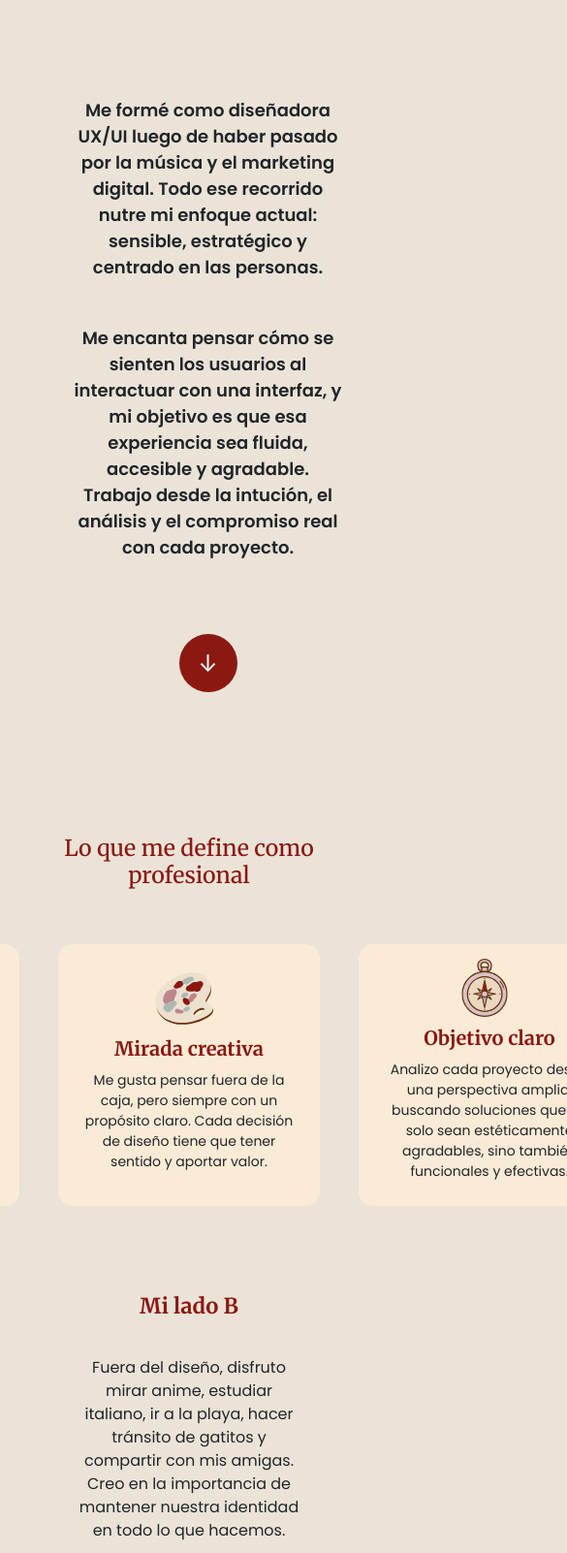
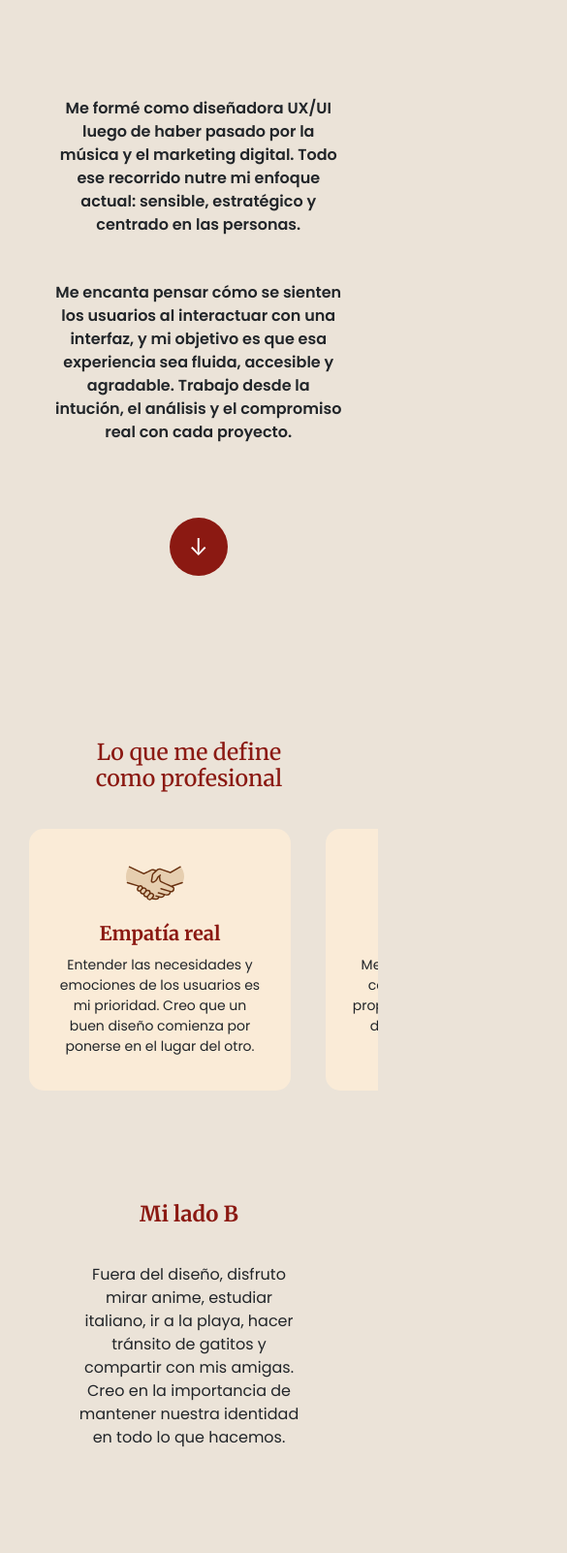
Before and after one commit to sabrird96/sabrird96.github.io, a website: page pages/sobre-mi.html in a window 390 px wide. Shown: the part 69-1671 px from the top of the page at 97% size, 585 px wide, since content can reach past the window. Drawn offline with nearby package versions, Linux system fonts and the light colour scheme.

Commit message:
actualizacion

```diff
--- a/css/style.css
+++ b/css/style.css
@@ -419,21 +419,7 @@ footer img {
     line-height: 1;
 }
 
-#definiciones {
-    display: flex;
-    flex-direction: column;
-    align-items: center;
-    margin: 40px 10%;
-}
 
-.definiciones {
-    display: flex;
-    flex-direction: column;
-    align-items: left;
-    justify-content: left;
-    margin: 40px 10%;
-    scroll-margin-top: 100px;
-}
 
 .definicion-titulo {
     text-align: center;
@@ -444,19 +430,20 @@ footer img {
     margin-top: 15%;
 }
 
+#definiciones {
+    display: flex;
+    flex-direction: column;
+    align-items: center;
+    margin: 40px 10%;
+}
 
-.definiciones {
+.definiciones-scroll {
     display: flex;
     flex-direction: row;
     justify-content: center;
     align-items: center;
-}
-
-.definiciones-scroll {
-    display: flex;
-    justify-content: center;
     gap: 20px;
-    flex-wrap: nowrap;
+    height: 500px;
 }
 
 .definicion-item {
@@ -467,7 +454,7 @@ footer img {
     margin: 10px 0;
 }
 
-.definiciones article {
+.definiciones-scroll article {
     width: 350px;
     height: 350px;
     border-radius: 15px;
@@ -1054,11 +1041,9 @@ footer img {
 /*?---sobre mi page media queries---*/
 
 @media screen and (max-width: 1180px) {
-    .definiciones article {
+    .definiciones-scroll article {
         width: 300px;
         height: 300px;
-    }
-
     }
 
     .definicion-item img {
@@ -1075,17 +1060,18 @@ footer img {
         width: 80%;
         margin-left: 10%;
     }
+}
 
-@media screen and (max-width: 970px) {
-    .bio{
+@media screen and (max-width: 977px) {
+    .bio {
         margin-left: 10%;
     }
+
     .bio p {
         width: 80%;
     }
-}
 
-.definiciones article {
+    .definiciones-scroll article {
         width: 270px;
         height: 270px;
     }
@@ -1120,82 +1106,131 @@ footer img {
     .contacto a {
         font-size: 16px;
     }
+}
 
-@media screen and (max-width: 820px) {
+@media screen and (max-width: 907px) {
 
-    .definiciones definiciones-scroll {
+    #definiciones {
+        margin: 70px
+    }
+}
+
+@media screen and (max-width: 865px) {
+
+    .bio{
+        margin-left: 5%;
+    }
+
+
+    .definiciones-scroll {
+        display: flex;
+        flex-direction: row;
+        justify-content: flex-start;
+        align-items: end;
+        gap: 16px;
         overflow-x: auto;
         scroll-snap-type: x mandatory;
         -webkit-overflow-scrolling: touch;
-        gap: 16px;
         padding: 20px;
+        width: 100vw;
+        height: auto;
+        box-sizing: border-box;
     }
 
     .definicion-item {
+        flex: 0 0 auto;
+        /* no se achica ni se agranda */
+        scroll-snap-align: center;
         width: 270px;
-        height: 270px;
-        flex: 0 0 auto;
-        scroll-snap-align: center;
+        height: auto;
     }
 
+    .definiciones-scroll::-webkit-scrollbar {
+        display: none;
     }
+}
+
+@media screen and (max-width: 656px){
+    .bio{
+        margin-left: 5%;
+    }
+
+    .bio p{
+        font-size: 16px;
+    }
+
+    .personal{
+        height: 300px;
+    }
+
+    .personal p{
+        font-size: 16px;
+    }
+
+    .contancto p{
+        font-size: 16px;
+    }
+
+
+}
+
 
 /*?---CV page media queries---*/
 
 @media screen and (max-width: 765px) {
 
-.formacion h2{
+    .formacion h2 {
         font-size: 24px;
     }
 
-.formacion ul{
+    .formacion ul {
         font-size: 14px;
     }
 
-.soft-skills h2{
+    .soft-skills h2 {
         font-size: 24px;
     }
 
-.soft-skills ul{
+    .soft-skills ul {
         font-size: 14px;
     }
 
-.hard-skills h2{
+    .hard-skills h2 {
         font-size: 24px;
     }
 
-.hard-skills ul{
+    .hard-skills ul {
         font-size: 14px;
     }
 
-.idiomas h2{
+    .idiomas h2 {
         font-size: 24px;
     }
 
-.idiomas ul{
+    .idiomas ul {
         font-size: 14px;
     }
 
-.experiencia h2{
+    .experiencia h2 {
         font-size: 24px;
     }
 
-.experiencia article h3{
+    .experiencia article h3 {
         font-size: 18px;
     }
 
-.experiencia article p{
+    .experiencia article p {
         font-size: 14px;
     }
 
-.experiencia article ul{
+    .experiencia article ul {
         font-size: 14px;
     }
 }
 
 @media screen and (max-width: 620px) {
 
-    .cv-grid{
+    .cv-grid {
         grid-template-columns: 1fr;
         grid-template-rows: repeat(4, 1fr);
     }
@@ -1205,7 +1240,7 @@ footer img {
         grid-row: 1;
     }
 
-    .formacion{
+    .formacion {
         grid-column: 1;
         grid-row: 2;
     }
@@ -1221,8 +1256,8 @@ footer img {
     }
 }
 
-@media screen and (max-width: 525px){
-    .cv-header p{
+@media screen and (max-width: 525px) {
+    .cv-header p {
         font-size: 16px;
         width: 80%;
     }
@@ -1230,18 +1265,18 @@ footer img {
 
 /*---contacto page media queries---*/
 @media screen and (max-width: 860px) {
-    .page-contacto h1{
+    .page-contacto h1 {
         font-size: 28px;
     }
 
-    .page-contacto h2{
+    .page-contacto h2 {
         font-size: 20px;
         margin-left: 5%;
     }
 }
 
-@media screen and (max-width: 762px){
-    .mb-3 a{
+@media screen and (max-width: 762px) {
+    .mb-3 a {
         padding: 10px 20px
     }
 }
--- a/pages/sobre-mi.html
+++ b/pages/sobre-mi.html
@@ -54,7 +54,7 @@
                 <div class="definicion-titulo">
                     <h3>Lo que me define como profesional</h3>
                 </div>
-        <section class="definiciones definiciones-scroll">
+        <section class="definiciones-scroll">
             <article class="definicion-item">
                 <img src="../img/apreton de manos.svg" alt="">
                 <div>
```
Also changed, not shown: index.html (+2 -2 lines), pages/contacto.html (+4 -4 lines). Lines whose indentation alone changed are shown as unchanged.
